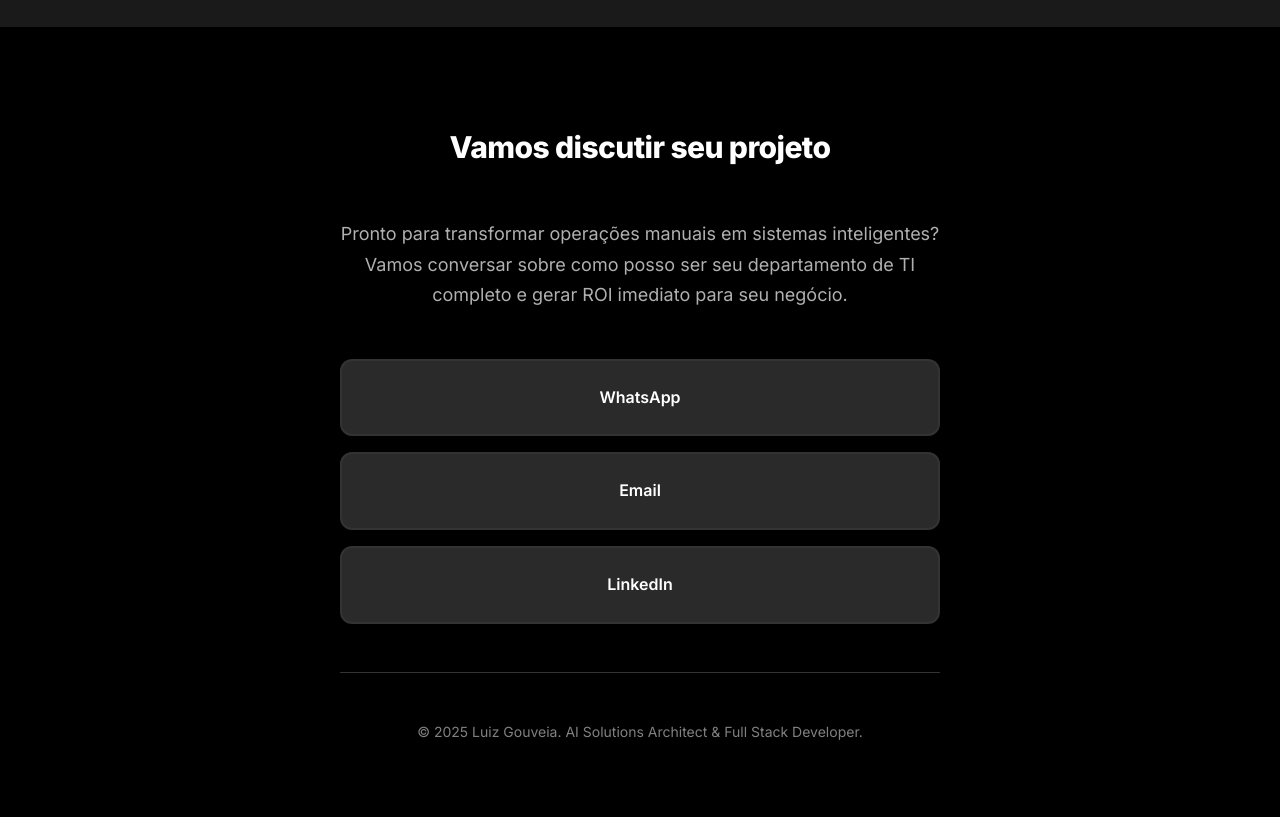
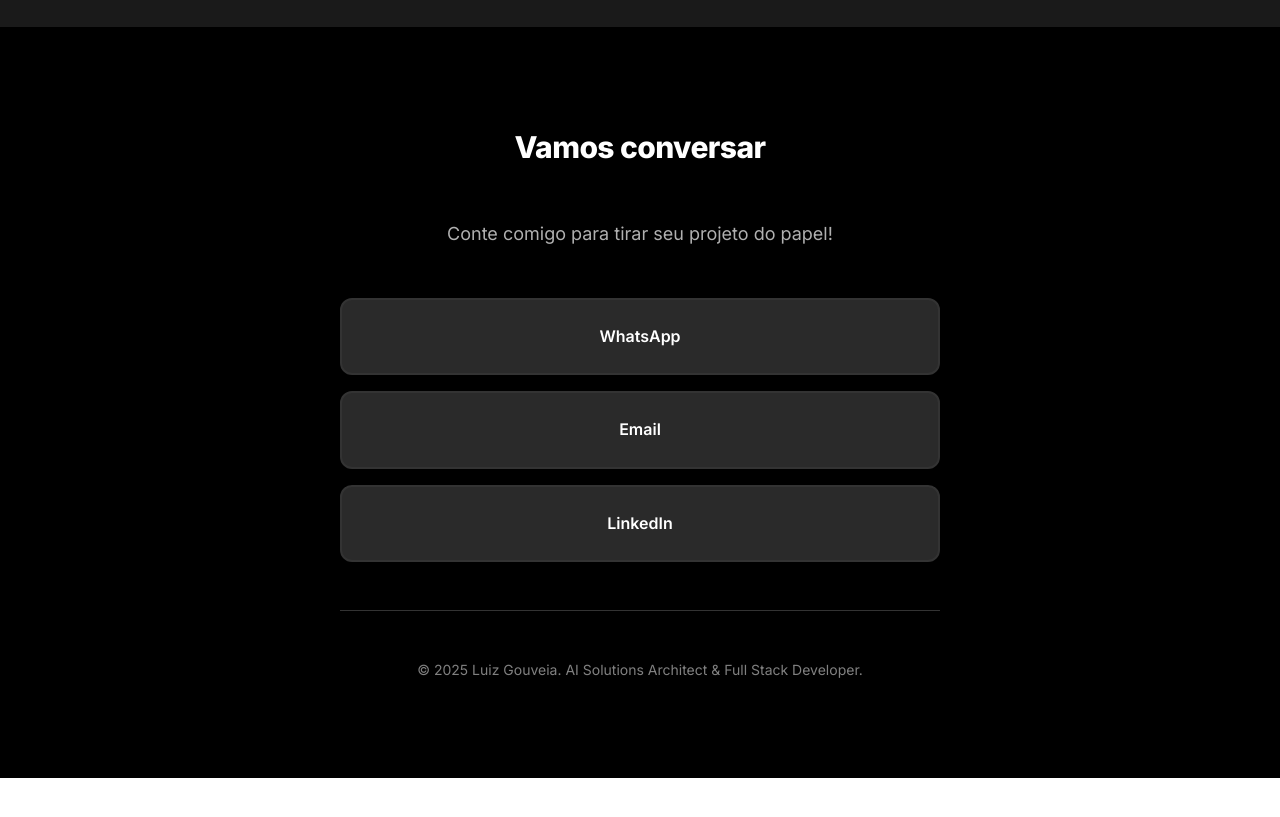
Before and after one commit to lgohere/portfolio, a React (Create React App) app: page / in a window 1280 px wide. Shown: the part 4340-5157 px from the top of the page. After the commit the page ends 5118 px from the top, so only its background shows below. Built offline with nearby package versions, Linux system fonts and the light colour scheme.

Commit message:
sinceridade

```diff
--- a/src/components/Portfolio.js
+++ b/src/components/Portfolio.js
@@ -214,8 +214,8 @@ const translations = {
 
     // Contact
     contact: {
-      title: 'Vamos discutir seu projeto',
-      description: 'Pronto para transformar operações manuais em sistemas inteligentes? Vamos conversar sobre como posso ser seu departamento de TI completo e gerar ROI imediato para seu negócio.',
+      title: 'Vamos conversar',
+      description: 'Conte comigo para tirar seu projeto do papel!',
       whatsapp: 'WhatsApp',
       email: 'Email',
       linkedin: 'LinkedIn',
```
